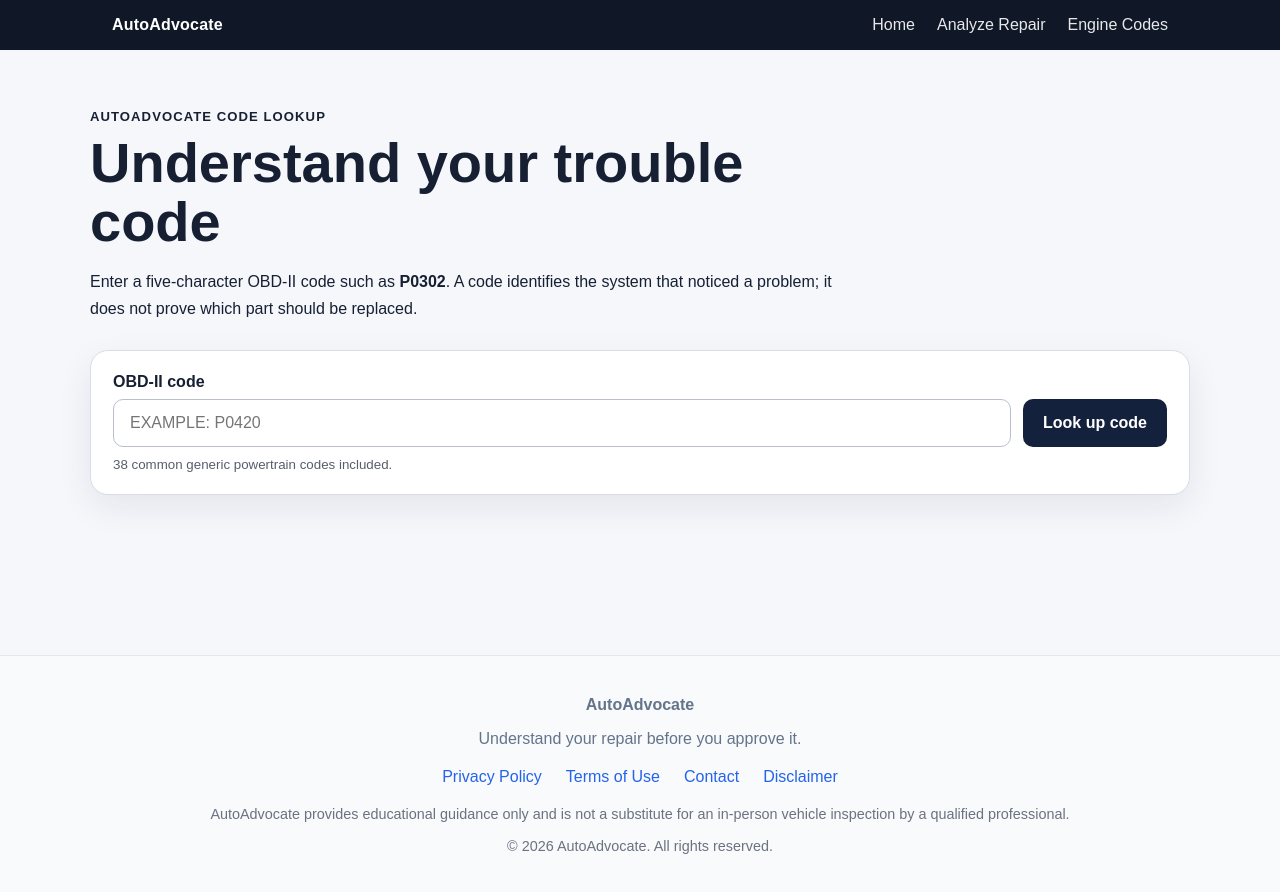
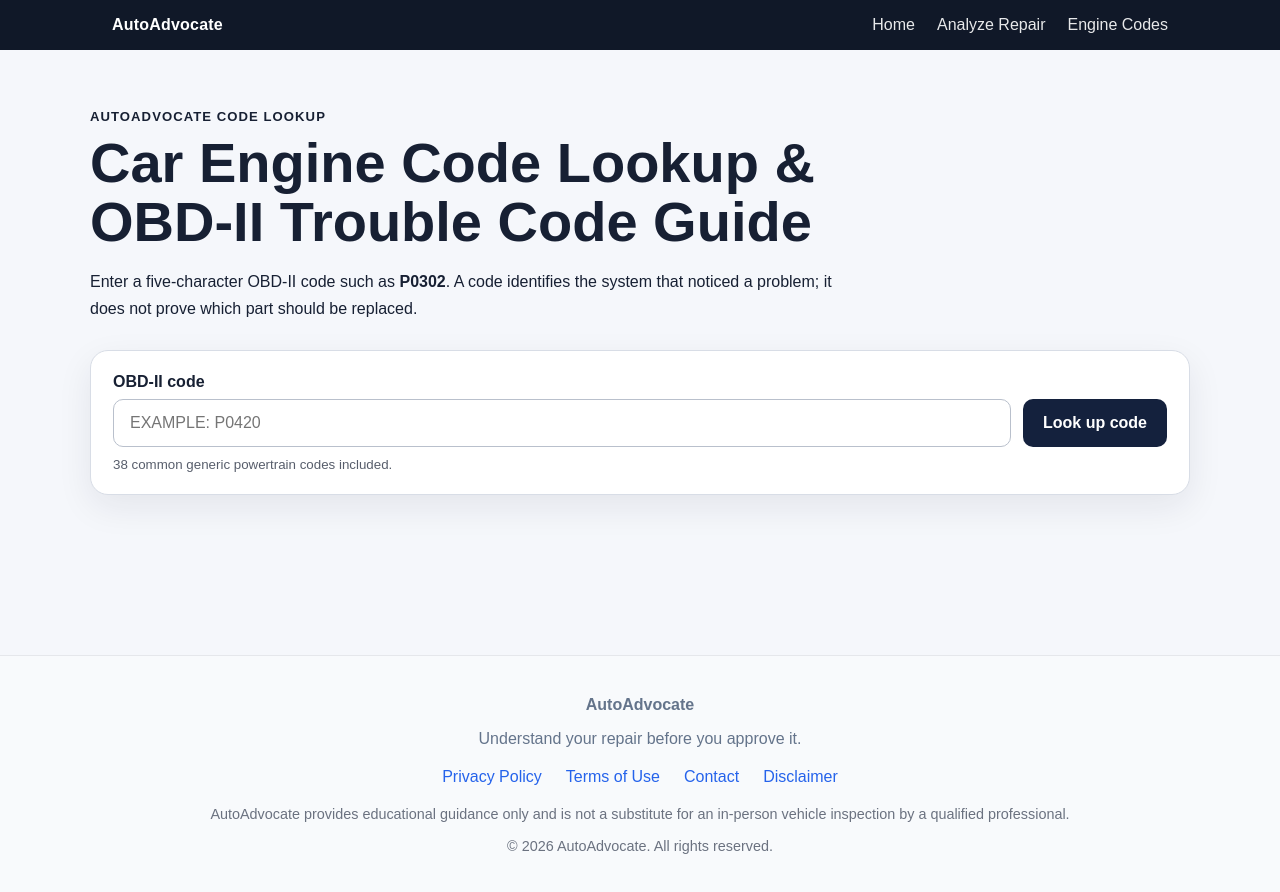
Before and after one commit to freydo7003/AutoAdvocate, a Next.js app: page /diagnosis in a window 1280 px wide. Shown: the top 892 px of the page. Built offline with nearby package versions, Linux system fonts and the light colour scheme.

Commit message:
Optimize engine code lookup heading

```diff
--- a/app/diagnosis/page.tsx
+++ b/app/diagnosis/page.tsx
@@ -21,7 +21,7 @@ export default function DiagnosisPage() {
   return <main className={styles.page}>
     <div className={styles.hero}>
       <p className={styles.eyebrow}>AutoAdvocate Code Lookup</p>
-      <h1>Understand your trouble code</h1>
+      <h1>Car Engine Code Lookup & OBD-II Trouble Code Guide</h1>
       <p>Enter a five-character OBD-II code such as <strong>P0302</strong>. A code identifies the system that noticed a problem; it does not prove which part should be replaced.</p>
     </div>
 
```
